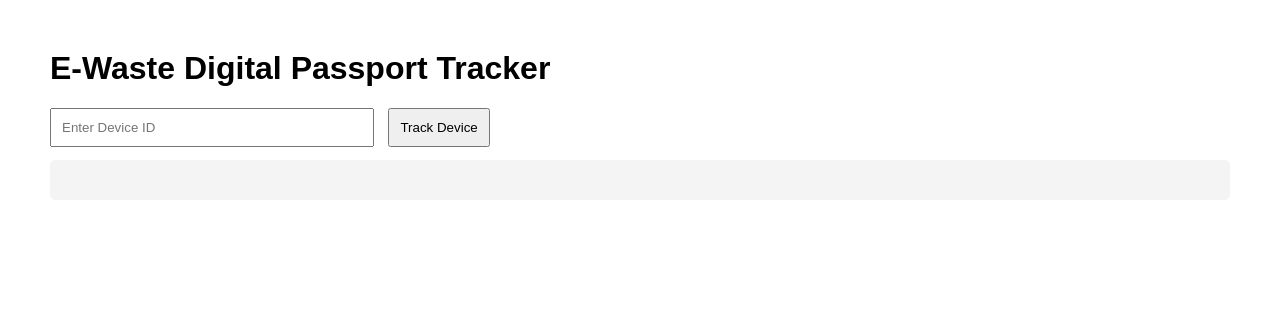
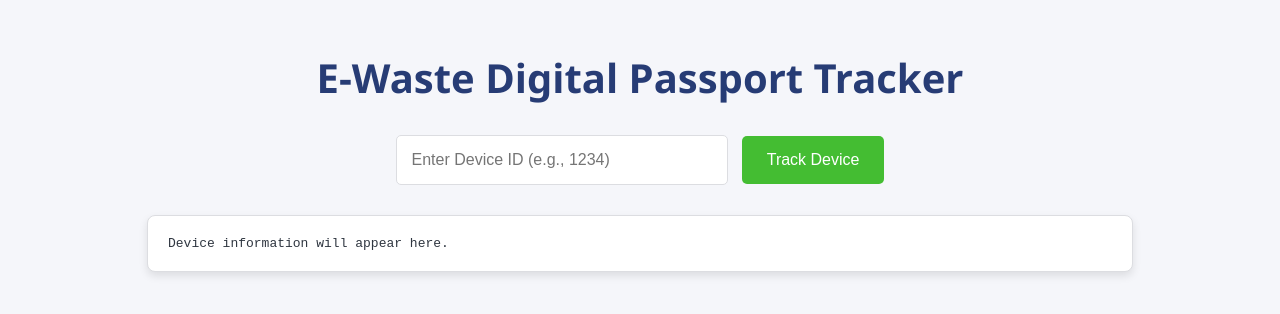
Before and after one commit to LakshnyaAdhikari/e-waste-blockchain, a website: page frontend/index.html in a window 1280 px wide. Drawn offline with Linux system fonts and the light colour scheme.

Commit message:
blockchain

```diff
--- a/backend/server.js
+++ b/backend/server.js
@@ -1,14 +1,14 @@
 const express = require('express');
 const bodyParser = require('body-parser');
+const cors = require('cors');   // Import cors at the top
 const deviceRoutes = require('./routes/device');
 
 const app = express();
+
+app.use(cors());               // Apply CORS first
 app.use(bodyParser.json());
 
 app.use('/device', deviceRoutes);
 
 const PORT = 3000;
 app.listen(PORT, () => console.log(`Server running on port ${PORT}`));
-
-const cors = require('cors');
-app.use(cors());
--- a/frontend/index.html
+++ b/frontend/index.html
@@ -1,16 +1,23 @@
 <!DOCTYPE html>
 <html lang="en">
+
 <head>
     <meta charset="UTF-8">
-    <title>E-Waste Digital Passport</title>
+    <title>E-Waste Digital Passport Tracker</title>
     <link rel="stylesheet" href="styles.css">
 </head>
+
 <body>
     <h1>E-Waste Digital Passport Tracker</h1>
-    <input type="text" id="deviceId" placeholder="Enter Device ID">
-    <button onclick="fetchDeviceInfo()">Track Device</button>
-    <pre id="deviceInfo"></pre>
+
+    <div>
+        <input type="text" id="deviceId" placeholder="Enter Device ID (e.g., 1234)">
+        <button onclick="fetchDeviceInfo()">Track Device</button>
+    </div>
+
+    <pre id="deviceInfo">Device information will appear here.</pre>
 
     <script src="app.js"></script>
 </body>
+
 </html>
--- a/frontend/styles.css
+++ b/frontend/styles.css
@@ -1,20 +1,52 @@
 body {
-    font-family: Arial, sans-serif;
+    font-family: 'Segoe UI', Tahoma, Geneva, Verdana, sans-serif;
+    background-color: #f5f6fa;
     margin: 50px;
+    text-align: center;
+    color: #2f3640;
+}
+
+h1 {
+    font-size: 2.5rem;
+    margin-bottom: 30px;
+    color: #273c75;
 }
 
 input {
-    padding: 10px;
+    padding: 15px;
+    width: 300px;
+    border-radius: 5px;
+    border: 1px solid #dcdde1;
     margin-right: 10px;
-    width: 300px;
+    font-size: 1rem;
 }
 
 button {
-    padding: 10px;
+    padding: 15px 25px;
+    background-color: #44bd32;
+    color: white;
+    border: none;
+    border-radius: 5px;
+    cursor: pointer;
+    font-size: 1rem;
+    transition: background 0.3s ease;
+}
+
+button:hover {
+    background-color: #4cd137;
 }
 
 pre {
-    background-color: #f4f4f4;
+    text-align: left;
+    background-color: #ffffff;
+    border: 1px solid #dcdde1;
     padding: 20px;
-    border-radius: 5px;
+    margin-top: 30px;
+    border-radius: 8px;
+    max-width: 80%;
+    margin-left: auto;
+    margin-right: auto;
+    white-space: pre-wrap;
+    word-wrap: break-word;
+    box-shadow: 0 4px 8px rgba(0,0,0,0.1);
 }
```
